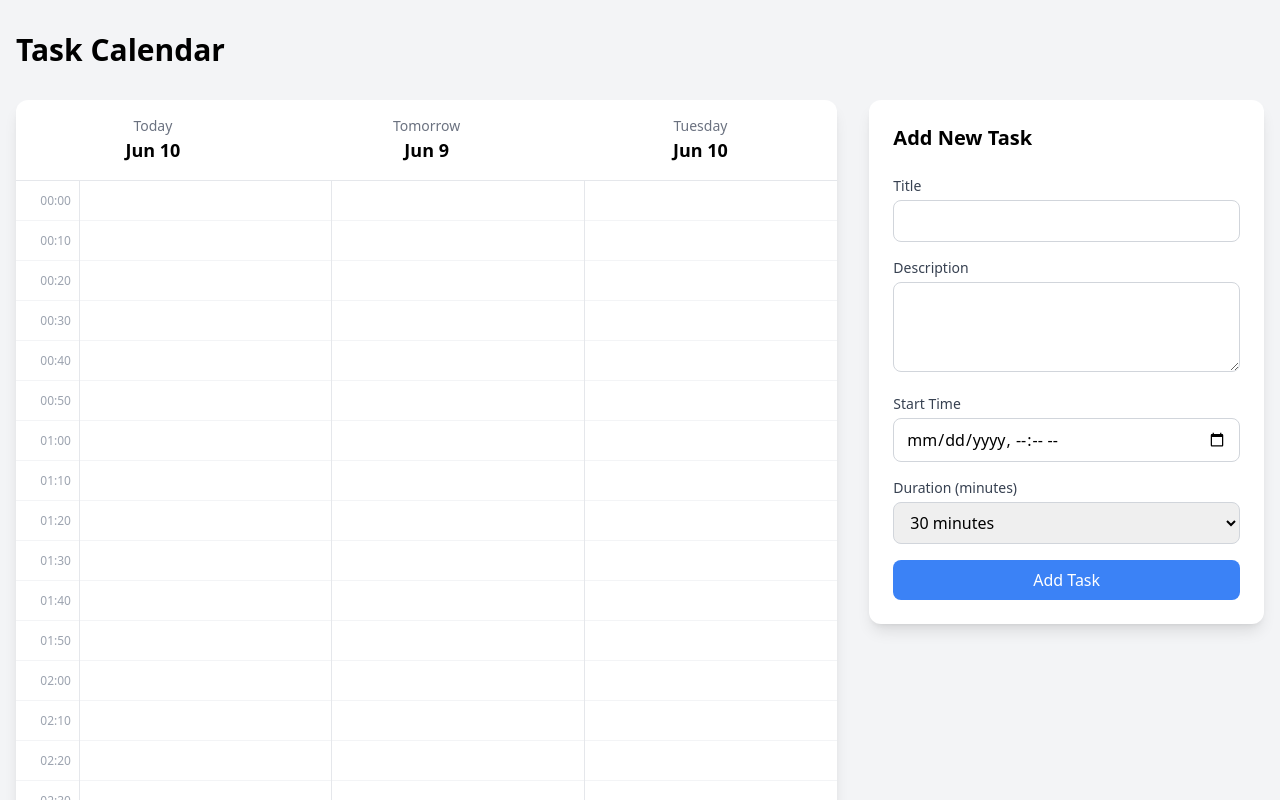
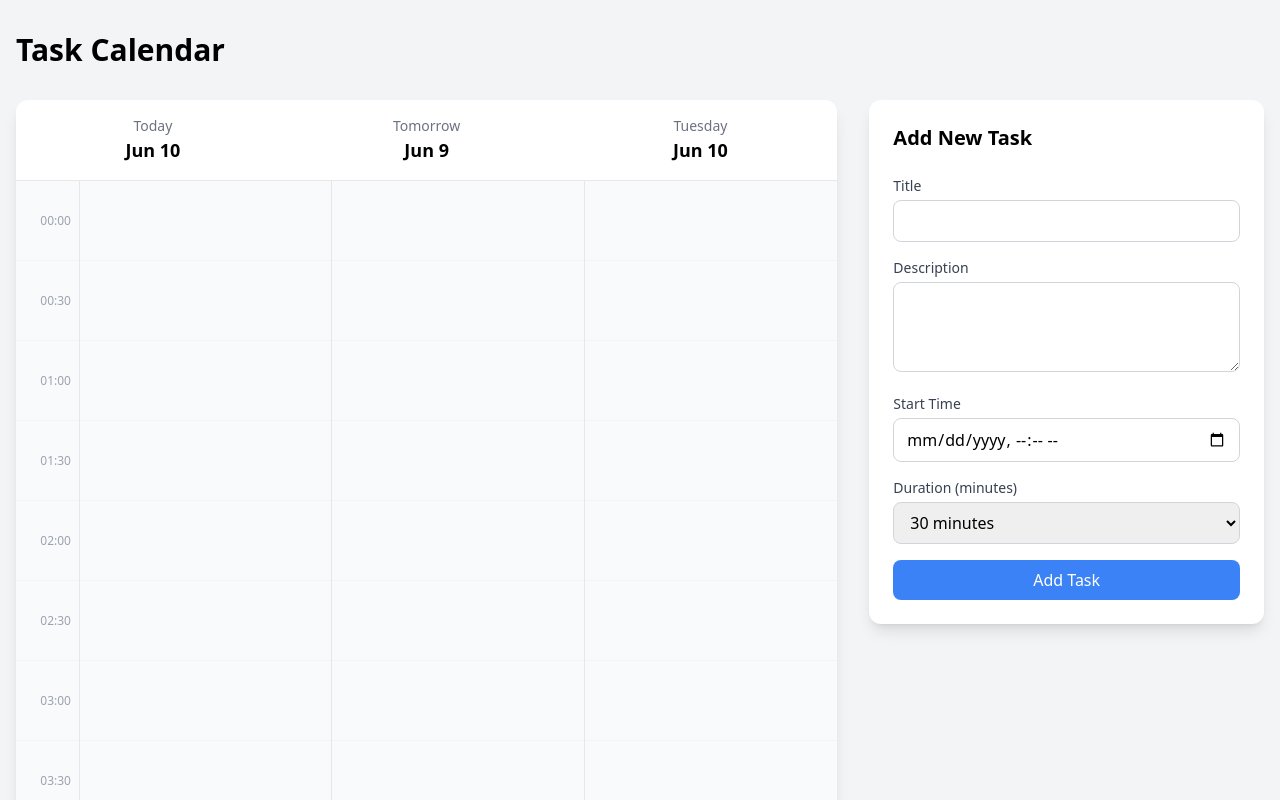
Before and after one commit to abramandis/taskcalendar, a React (Vite) app: page / in a window 1280 px wide. Shown: the top 800 px of the page. Built offline with nearby package versions, Linux system fonts and the light colour scheme.

Commit message:
30 Minute Time blocks and sunrise sunset time visual indicators.

```diff
--- /dev/null
+++ b/postcss.config.js
@@ -0,0 +1,6 @@
+export default {
+  plugins: {
+    tailwindcss: {},
+    autoprefixer: {},
+  },
+}
--- a/src/components/Calendar.tsx
+++ b/src/components/Calendar.tsx
@@ -1,4 +1,4 @@
-import React from 'react';
+import React, { useMemo } from 'react';
 import { Task } from '../types';
 
 interface CalendarProps {
@@ -7,11 +7,23 @@ interface CalendarProps {
 }
 
 const Calendar: React.FC<CalendarProps> = ({ tasks, onUpdateTask }) => {
-  const timeSlots = Array.from({ length: 24 * 6 }, (_, i) => {
-    const hour = Math.floor(i / 6);
-    const minute = (i % 6) * 10;
+  // Generate time slots for every 30 minutes
+  const timeSlots = Array.from({ length: 24 * 2 }, (_, i) => {
+    const hour = Math.floor(i / 2);
+    const minute = (i % 2) * 30;
     return `${hour.toString().padStart(2, '0')}:${minute.toString().padStart(2, '0')}`;
   });
+
+  // Calculate sunrise and sunset times (simplified for demo)
+  const { sunriseHour, sunsetHour } = useMemo(() => {
+    const now = new Date();
+    const month = now.getMonth();
+    // Approximate sunrise/sunset times based on month (northern hemisphere)
+    // These are rough estimates - in a real app, you'd want to use a proper sunrise/sunset API
+    const sunriseHour = month >= 2 && month <= 8 ? 6 : 7; // Summer: 6am, Winter: 7am
+    const sunsetHour = month >= 2 && month <= 8 ? 20 : 17; // Summer: 8pm, Winter: 5pm
+    return { sunriseHour, sunsetHour };
+  }, []);
 
   const getDays = () => {
     const today = new Date();
@@ -25,12 +37,18 @@ const Calendar: React.FC<CalendarProps> = ({ tasks, onUpdateTask }) => {
   const getTaskPosition = (task: Task) => {
     const startHour = task.startTime.getHours();
     const startMinute = task.startTime.getMinutes();
-    const startIndex = startHour * 6 + Math.floor(startMinute / 10);
-    const height = (task.duration / 10) * 40; // 40px per 10 minutes
+    // Convert to 30-minute block position
+    const startIndex = startHour * 2 + Math.floor(startMinute / 30);
+    // Convert duration to 30-minute blocks (rounding up)
+    const height = Math.ceil(task.duration / 30) * 80; // 80px per 30 minutes
     return {
-      top: `${startIndex * 40}px`,
+      top: `${startIndex * 80}px`,
       height: `${height}px`,
     };
+  };
+
+  const isDaytime = (hour: number) => {
+    return hour >= sunriseHour && hour < sunsetHour;
   };
 
   const days = getDays();
@@ -53,14 +71,19 @@ const Calendar: React.FC<CalendarProps> = ({ tasks, onUpdateTask }) => {
       <div className="relative">
         {/* Time Slots */}
         <div className="absolute left-0 w-16 border-r border-gray-200">
-          {timeSlots.map((time, index) => (
+          {timeSlots.map((time, index) => {
+            const hour = Math.floor(index / 2);
+            return (
               <div
                 key={time}
-              className="h-10 border-b border-gray-100 flex items-center justify-end pr-2"
+                className={`h-20 border-b border-gray-100 flex items-center justify-end pr-2 ${
+                  isDaytime(hour) ? 'bg-amber-50' : 'bg-gray-50'
+                }`}
               >
                 <span className="text-xs text-gray-400">{time}</span>
               </div>
-          ))}
+            );
+          })}
         </div>
 
         {/* Calendar Columns */}
@@ -68,12 +91,17 @@ const Calendar: React.FC<CalendarProps> = ({ tasks, onUpdateTask }) => {
           {days.map((day, dayIndex) => (
             <div key={dayIndex} className="relative border-r border-gray-200 last:border-r-0">
               {/* Time Grid Lines */}
-              {timeSlots.map((_, index) => (
+              {timeSlots.map((_, index) => {
+                const hour = Math.floor(index / 2);
+                return (
                   <div
                     key={index}
-                  className="h-10 border-b border-gray-100"
+                    className={`h-20 border-b border-gray-100 ${
+                      isDaytime(hour) ? 'bg-amber-50' : 'bg-gray-50'
+                    }`}
                   />
-              ))}
+                );
+              })}
 
               {/* Tasks */}
               {tasks
@@ -102,6 +130,13 @@ const Calendar: React.FC<CalendarProps> = ({ tasks, onUpdateTask }) => {
                         minute: '2-digit',
                         hour12: true
                       })}
+                      {' - '}
+                      {new Date(new Date(task.startTime).getTime() + task.duration * 60000)
+                        .toLocaleTimeString('en-US', {
+                          hour: 'numeric',
+                          minute: '2-digit',
+                          hour12: true
+                        })}
                     </div>
                   </div>
                 ))}
```
Lines whose indentation alone changed are shown as unchanged.
